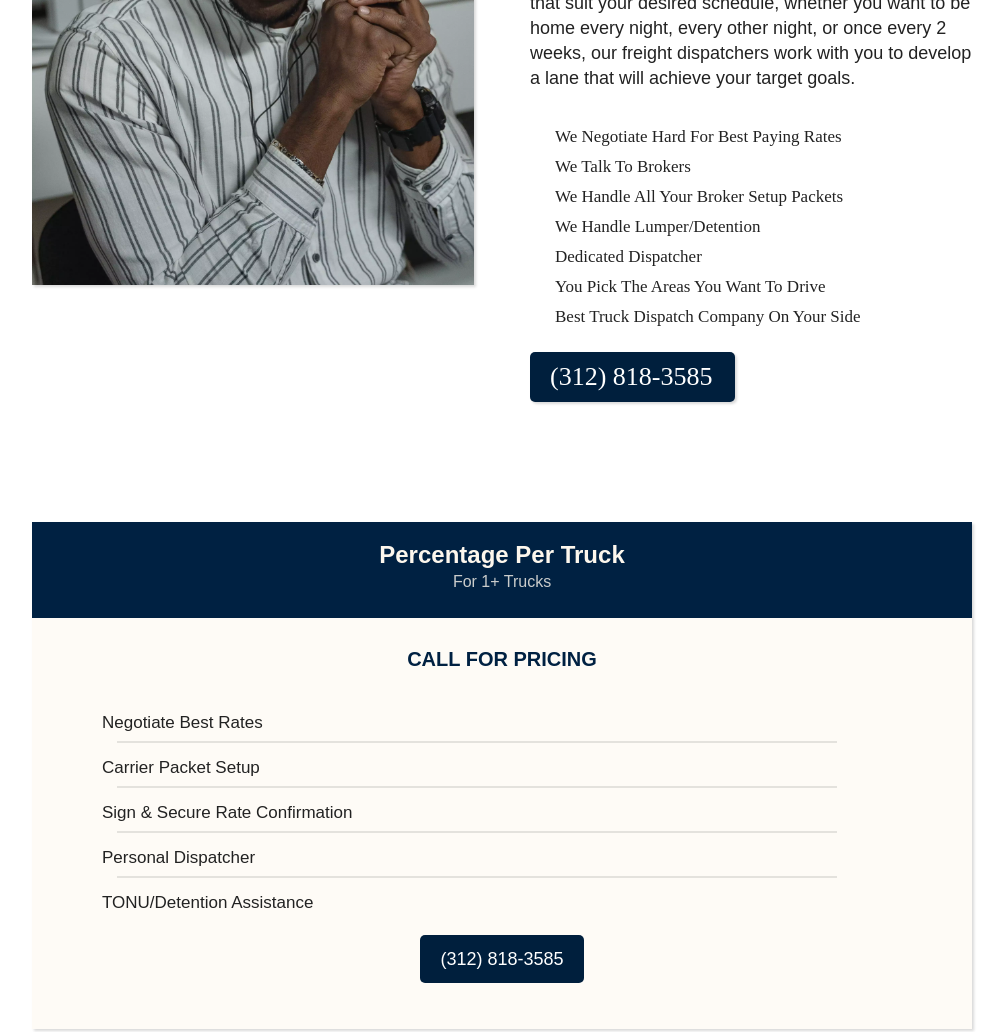
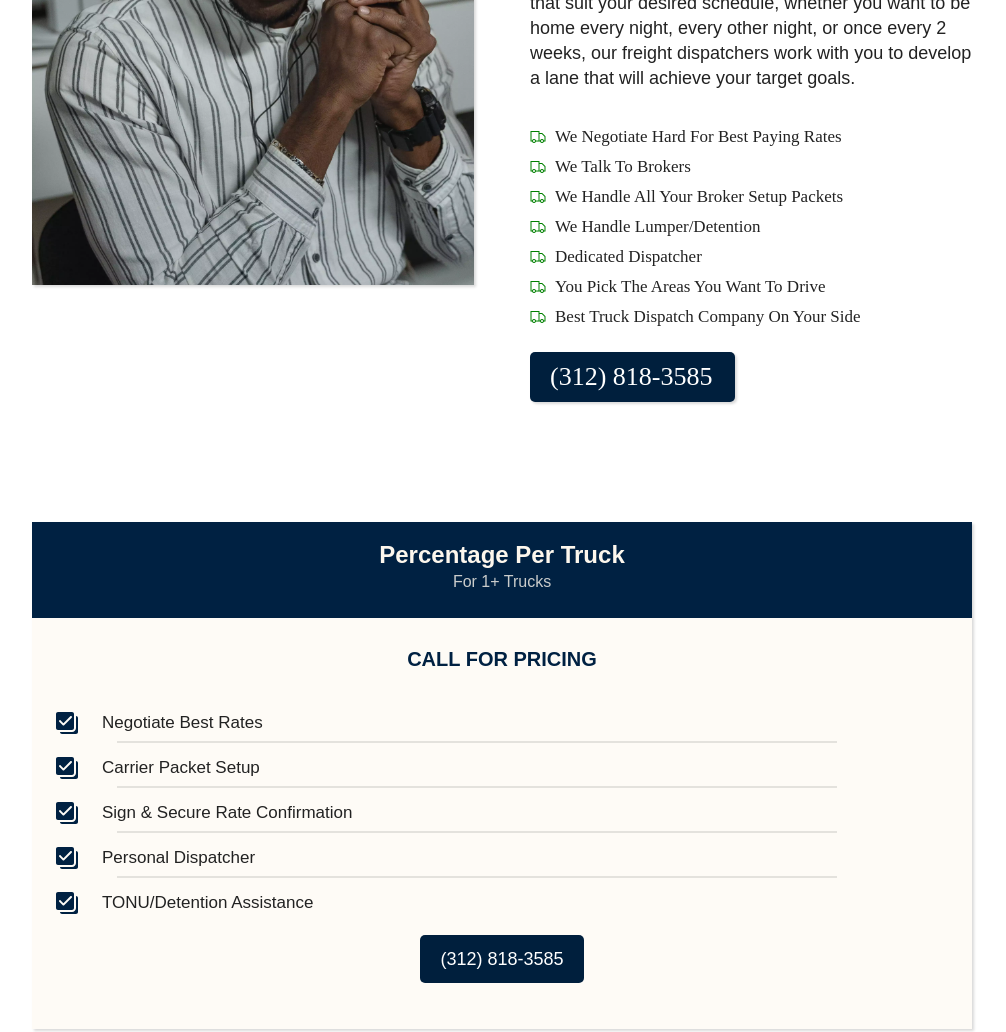
Before and after one commit to Blu3Orang3/Green-way, a website built with Parcel: page index.html in a window 1280 px wide. Shown: the part 2660-3692 px from the top of the page, without its empty margins (138-1144 px from the left). Built offline with nearby package versions, Linux system fonts and the light colour scheme; files whose address does not match are found by name.

Commit message:
random bug

```diff
--- a/css/main.css
+++ b/css/main.css
@@ -647,7 +647,7 @@ font-family: 'Poppins', sans-serif;
   font-size: 1.7rem;
 }
 .advantages-text-box ul li {
-  background-image: url("img/list-style/car.png");
+  background-image: url("/img/list-style/car.png");
   background-repeat: no-repeat;
   background-position: 0% 50%;
   line-height: 3rem;
@@ -757,7 +757,7 @@ font-family: 'Poppins', sans-serif;
 }
 
 .price-rates ul li {
-  background-image: url("img/list-style/check.svg");
+  background-image: url("/img/list-style/check.svg");
   background-repeat: no-repeat;
   background-position: 0% 50%;
   line-height: 3rem;
--- a/index.html
+++ b/index.html
@@ -18,8 +18,9 @@
   <link rel="shortcut icon" href="favicon.ico" type="image/x-icon">
 
   <link rel="stylesheet" href="css/normalize.css">
+  <link rel="stylesheet" href="css/queris.css">
   <link rel="stylesheet" href="css/main.css">
-  <link rel="stylesheet" href="css/queris.css">
+
 
   <!-- font family -->
   <link rel="preconnect" href="https://fonts.googleapis.com">
```
